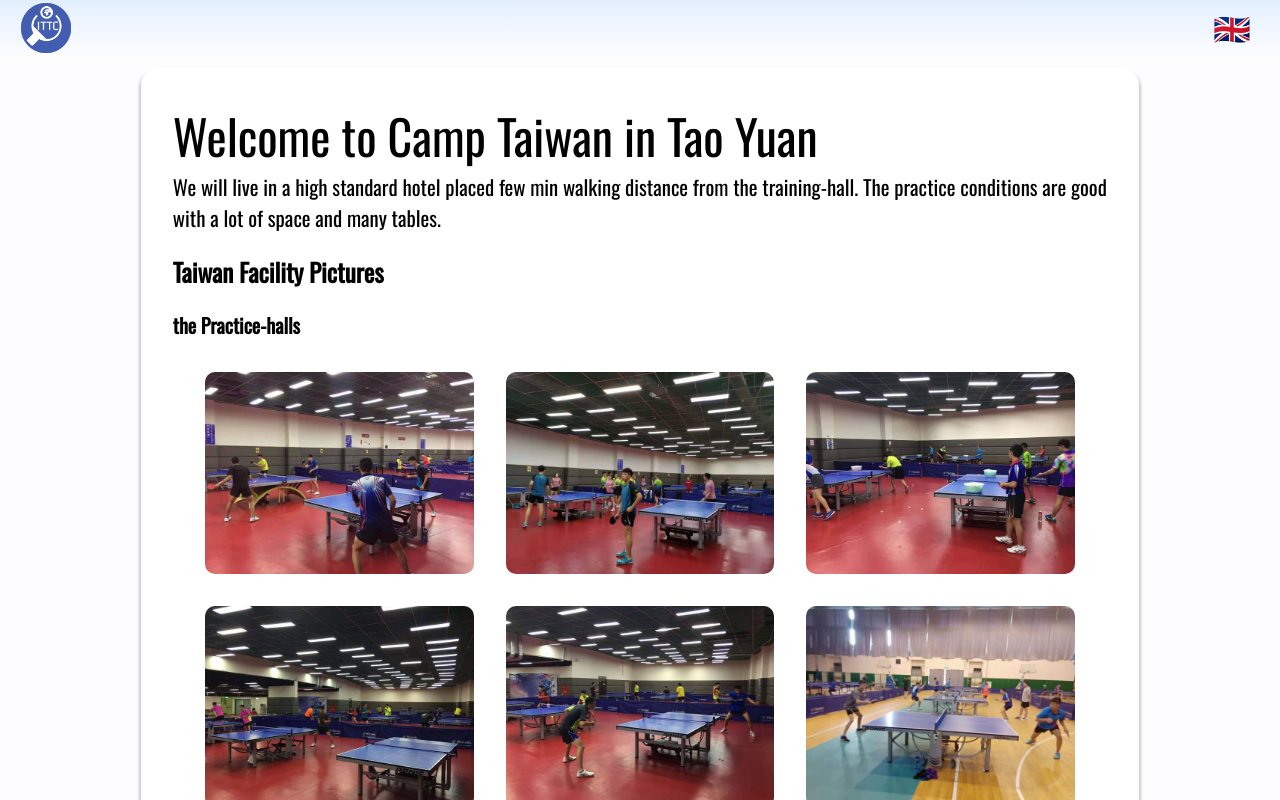
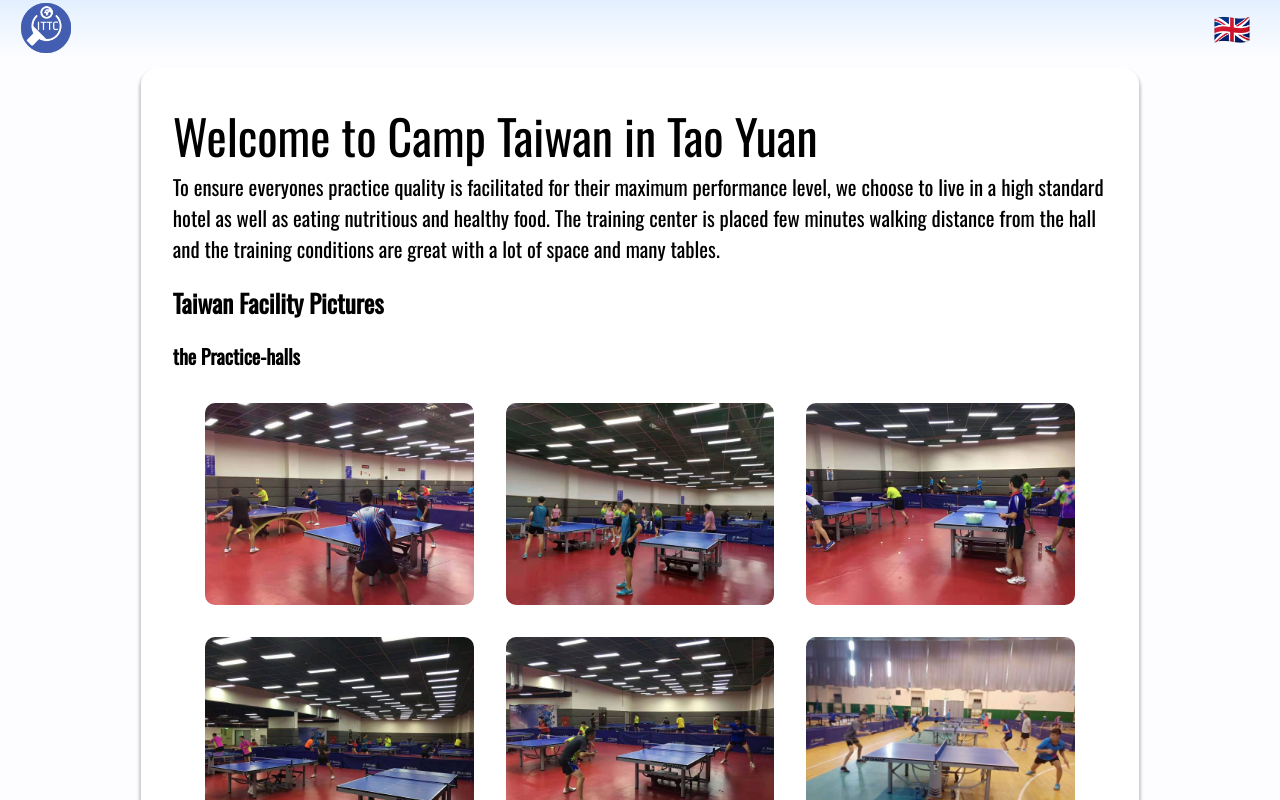
Before and after one commit to mikkelgud/InternationalTableTennisCamp, a React (Create React App) app: page /stay/Taiwan/facilities in a window 1280 px wide. Shown: the top 800 px of the page. Built offline with nearby package versions, Linux system fonts and the light colour scheme.

Commit message:
Added important text to facilities

```diff
--- a/src/components/camps/taiwanCamp/TaiwanFacilities.js
+++ b/src/components/camps/taiwanCamp/TaiwanFacilities.js
@@ -54,8 +54,10 @@ export default function TaiwanFacilites() {
         <StyledTextBoxDiv>
             <StyledTextSectionHeader>Welcome to Camp Taiwan in Tao Yuan</StyledTextSectionHeader>
             <StyledText>
-                We will live in a high standard hotel placed few min walking distance from the training-hall.
-                The practice conditions are good with a lot of space and many tables.
+             To ensure everyones practice quality is facilitated for their maximum performance level,
+              we choose to live in a high standard hotel as well as eating nutritious and healthy food.
+               The training center is placed few minutes walking distance from the hall and
+            the training conditions are great with a lot of space and many tables.
             </StyledText>
             <br />
             <StyledSTextSectionHeader>Taiwan Facility Pictures  </StyledSTextSectionHeader>
```
